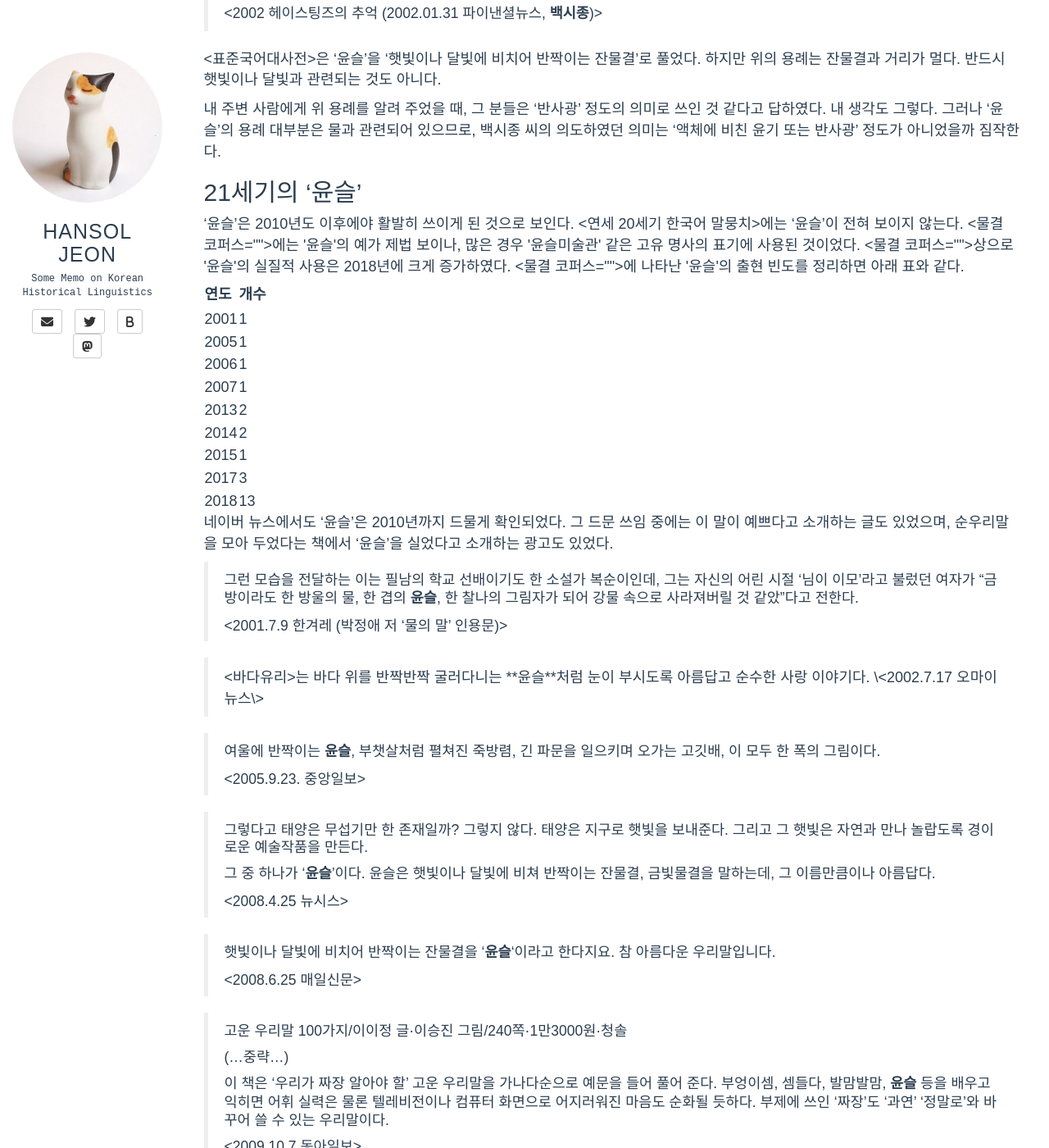
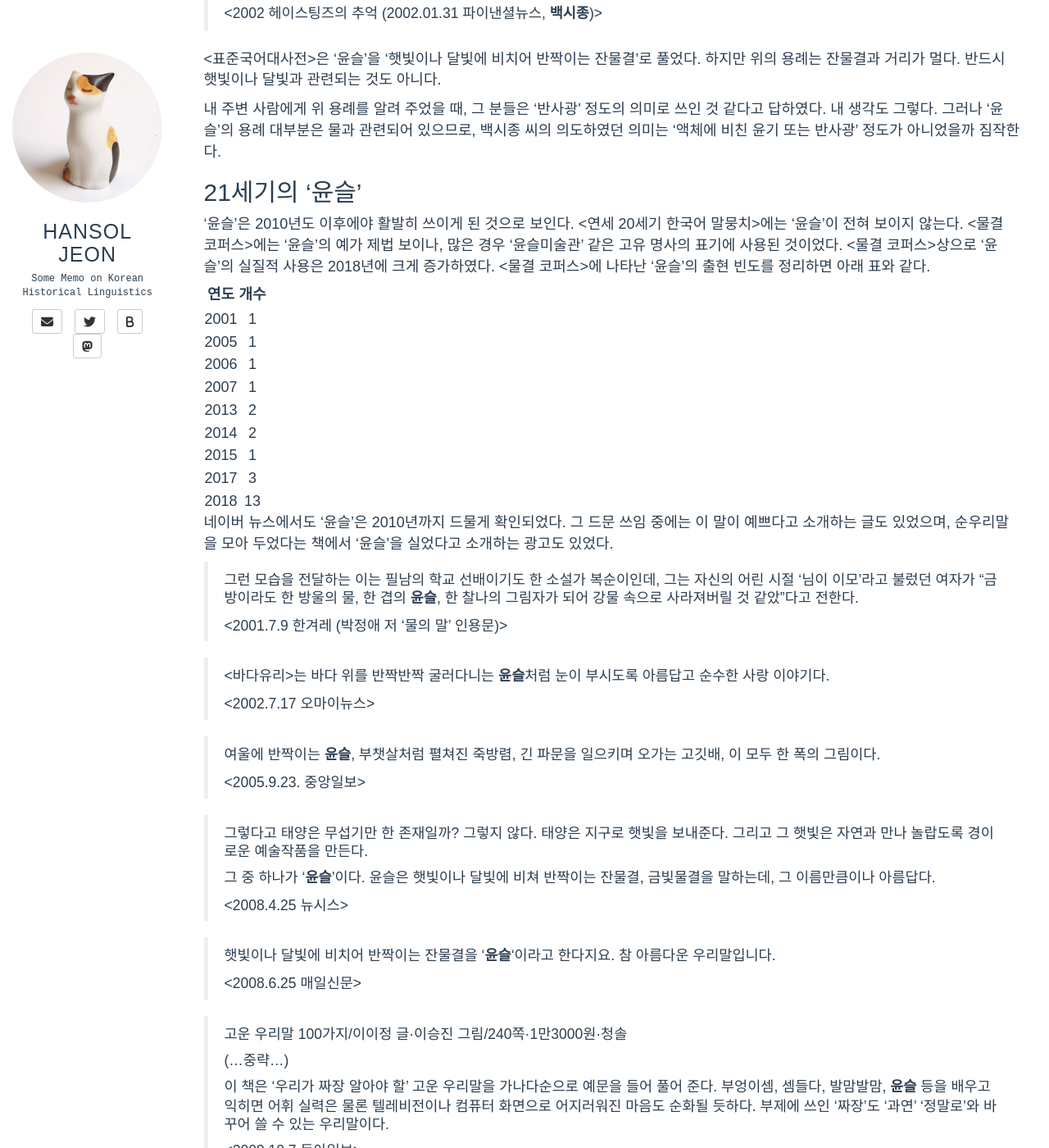
Before and after one commit to hansoljeon95/hansoljeon95.github.io, a Jekyll site: the page built from _posts/2025-10-07-yunsul.md, in a window 1280 px wide and 1400 px high, scrolled down 3957 px. Shown: the whole window at 82% size. Built offline with Jekyll 4.4.1, drawn with Linux system fonts in a browser that asks for light colours; some web fonts are replaced; comment, search, counter and statistics services are not loaded; some of the changed text lies outside the part shown.

Commit message:
Correct brackets&table

```diff
--- a/_posts/2025-10-07-yunsul.md
+++ b/_posts/2025-10-07-yunsul.md
@@ -133,10 +133,10 @@ date: 2025-10-07 03:07:15 +0900
 
 ## 21세기의 '윤슬'
 
-'윤슬'은 2010년도 이후에야 활발히 쓰이게 된 것으로 보인다. <연세 20세기 한국어 말뭉치>에는 '윤슬'이 전혀 보이지 않는다. <물결 코퍼스>에는 '윤슬'의 예가 제법 보이나, 많은 경우 '윤슬미술관' 같은 고유 명사의 표기에 사용된 것이었다. <물결 코퍼스>상으로 '윤슬'의 실질적 사용은 2018년에 크게 증가하였다. <물결 코퍼스>에 나타난 '윤슬'의 출현 빈도를 정리하면 아래 표와 같다.
+'윤슬'은 2010년도 이후에야 활발히 쓰이게 된 것으로 보인다. <연세 20세기 한국어 말뭉치>에는 '윤슬'이 전혀 보이지 않는다. \<물결 코퍼스\>에는 '윤슬'의 예가 제법 보이나, 많은 경우 '윤슬미술관' 같은 고유 명사의 표기에 사용된 것이었다. \<물결 코퍼스\>상으로 '윤슬'의 실질적 사용은 2018년에 크게 증가하였다. \<물결 코퍼스\>에 나타난 '윤슬'의 출현 빈도를 정리하면 아래 표와 같다.
 
 | 연도 | 개수 |
-|-|-|
+|:---:|:---:|
 |2001|1|
 |2005|1|
 |2006|1|
@@ -153,7 +153,7 @@ date: 2025-10-07 03:07:15 +0900
 >
 > \<2001.7.9 한겨레 (박정애 저 '물의 말' 인용문)\>
 
-> <바다유리>는 바다 위를 반짝반짝 굴러다니는 **윤슬**처럼 눈이 부시도록 아름답고 순수한 사랑 이야기다.
+> \<바다유리\>는 바다 위를 반짝반짝 굴러다니는 **윤슬**처럼 눈이 부시도록 아름답고 순수한 사랑 이야기다.
 >
 > \<2002.7.17 오마이뉴스\>
 
@@ -189,7 +189,7 @@ date: 2025-10-07 03:07:15 +0900
 여기까지 읽으신 분 중에 마음이 불편해진 분이 계시지 않을까 우려한다. "사전 집필자들이 책을 제대로 찾아보지 않아서 '윤슬'의 의미가 잘못 알려진 채 굳어지지 않았는가!", 이런 생각을 하실지도 모르겠다. 그렇지만 \<우리말 큰사전\>이 집필되던 1980-1990년대에는 검색이 용이하지 않았음을 감안해야 하겠다. 이 때에는 내가 사용했던 Google Books도 \<물결 코퍼스\>도 \<연세 20세기 한국어 말뭉치\>도 없었다. 온라인 기사를 찾아보기도 그리 편하지 않았을 것이다. 하물며 1970년도 문학 작품, 그것도 한 사람의 작품에만 '윤슬'이 많이 있을 거라고 상상할 수 있었을까. 2025년을 사는 사람도 대부분 모르지 않았던가!
 
 ## 인용 논저
-- 배석범 (1997), <님의 침묵>의 '긔루-'의 정체를 찾아서. 國語史 硏究, 태학사, 1191-1218.
+- 배석범 (1997), \<님의 침묵\>의 '긔루-'의 정체를 찾아서. 國語史 硏究, 태학사, 1191-1218.
 - 최전승 (2000), 詩語와 方言 : '기룹다' 와 '하냥' 의 방언 형태론과 의미론. 국어문학 35, 75-135.
 
 ___
```
